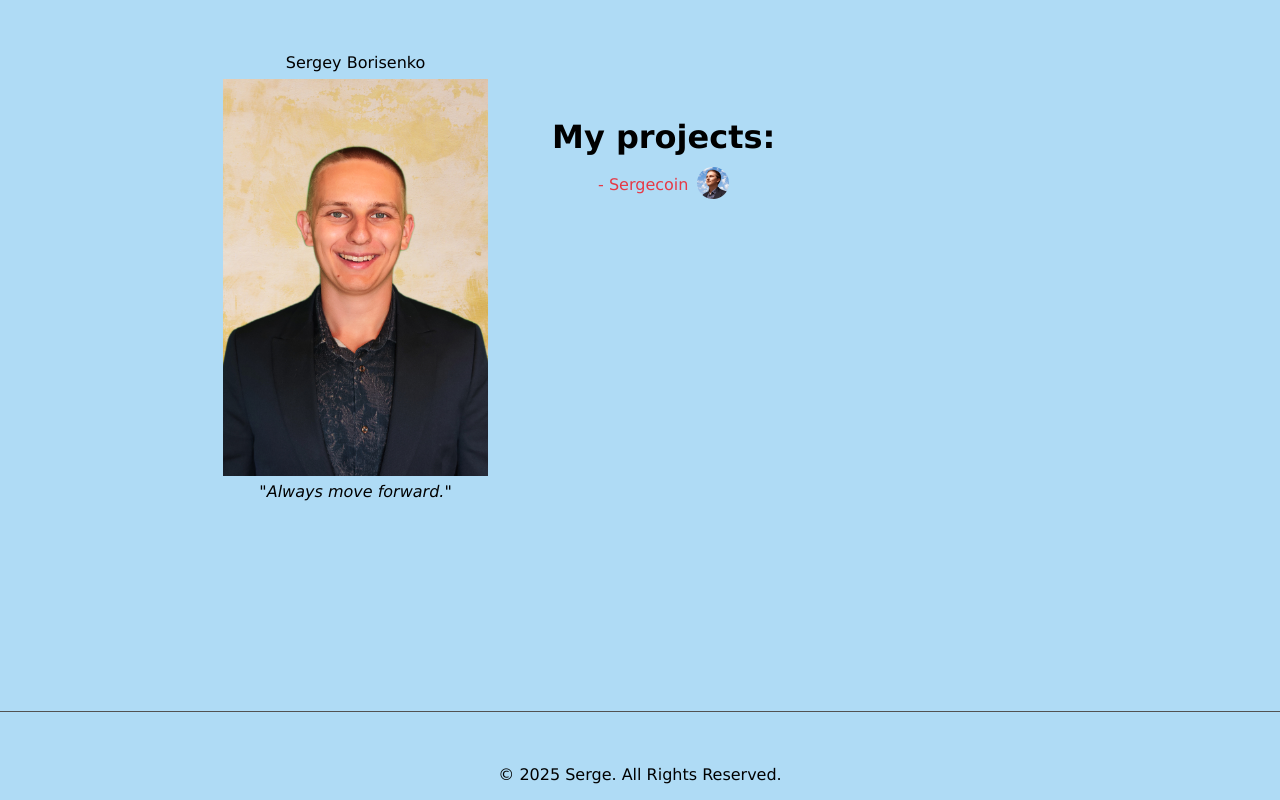
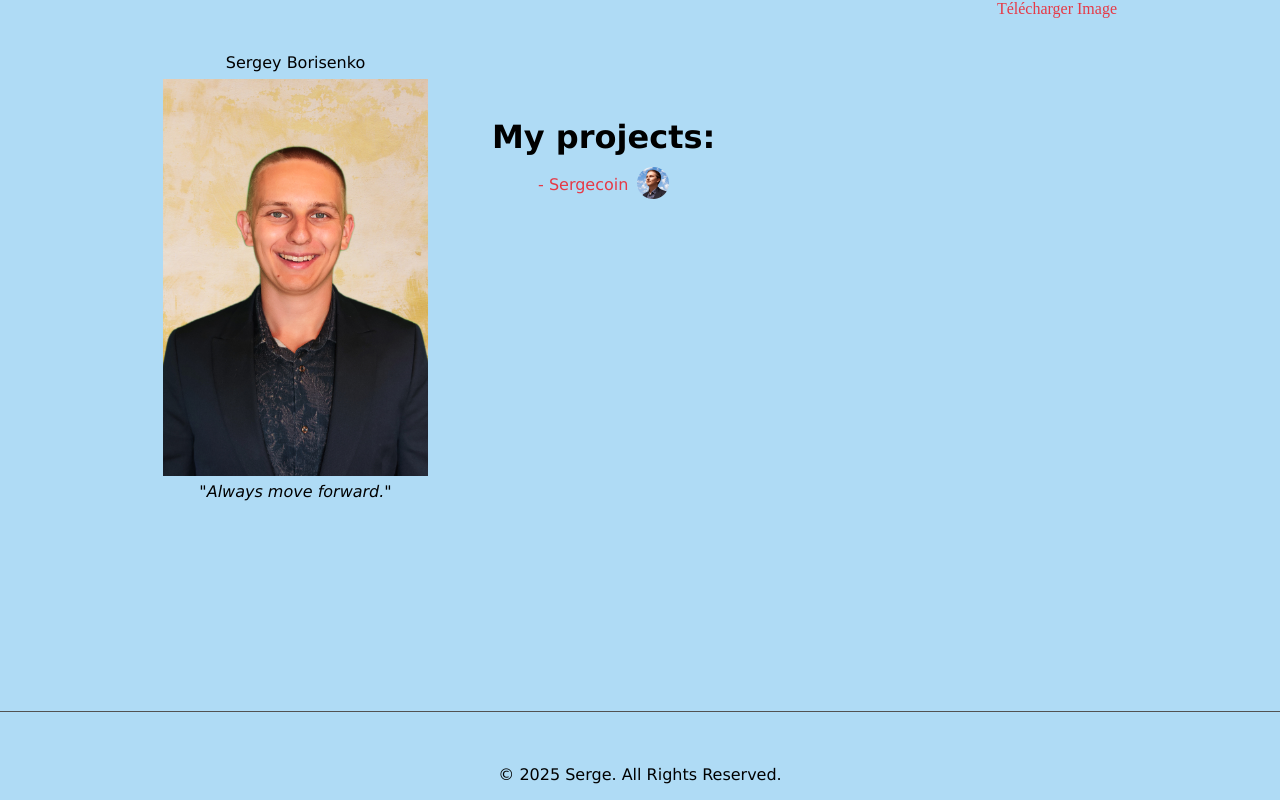
Before and after one commit to Sergey111Borisenko/my-projects, a plain HTML site: page index.html in a window 1280 px wide. Drawn offline with Linux system fonts and the light colour scheme.

Commit message:
Add downloadable image

```diff
--- a/index.html
+++ b/index.html
@@ -25,6 +25,7 @@
             <div style="position: absolute; left: 0; bottom: 0; width: 100%; padding-top: 4%; display:flex; justify-content:center; border-top:1px #525252 solid; margin-top: 2%;">
                 <p class="text2" style="margin-bottom: 1%;">© 2025 Serge. All Rights Reserved.</p>
             </div>
+            <a href=”Sergecoin_Logo128x128_rounded.png” download>Télécharger Image</a>
         </div>
         <script>
             // adaptation to smartphone screen format
@@ -120,4 +121,5 @@
             margin: 0;
         }
     </style>
+
 </html>
```
